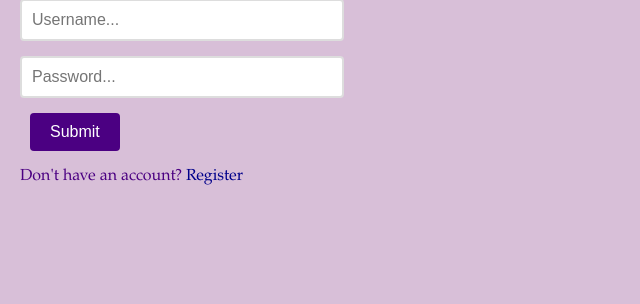
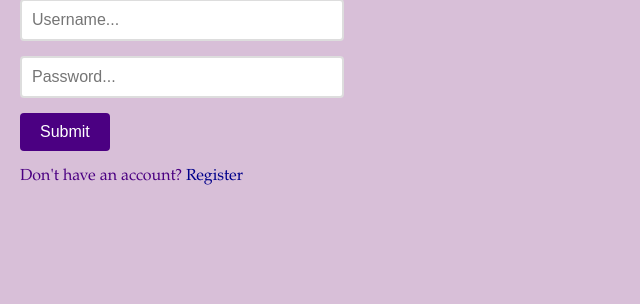
Before and after one commit to Enduge/MovieMuse, a Django app: page /users/login/ in a window 1280 px wide. Shown: the part 151-455 px from the top of the page, without its empty margins (0-640 px from the left). Run offline with Django 5.2, Linux system fonts and the light colour scheme.

Commit message:
Update style.css

```diff
--- a/mysite/static/css/style.css
+++ b/mysite/static/css/style.css
@@ -54,6 +54,9 @@ a {
 .password-input {
     margin-bottom: 15px;
 }
+#login-button {
+    margin-left: 0px;
+}
 .account-img{
     margin: 0 auto;
     border-radius: 16px;
```
